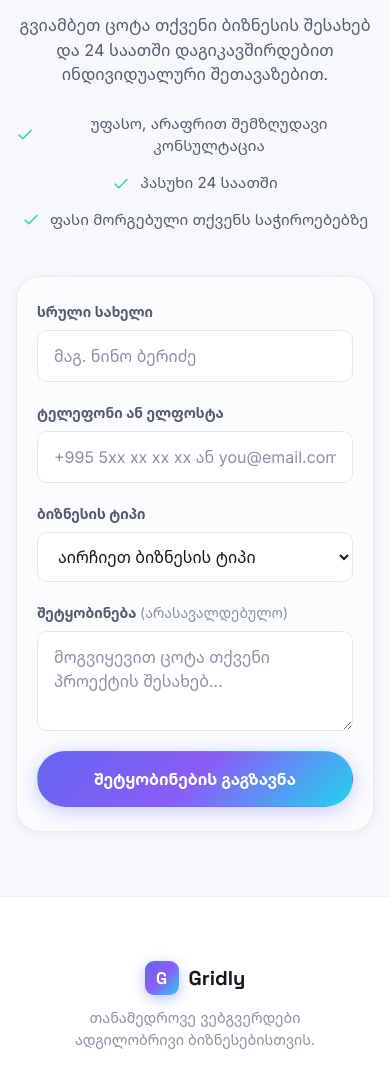
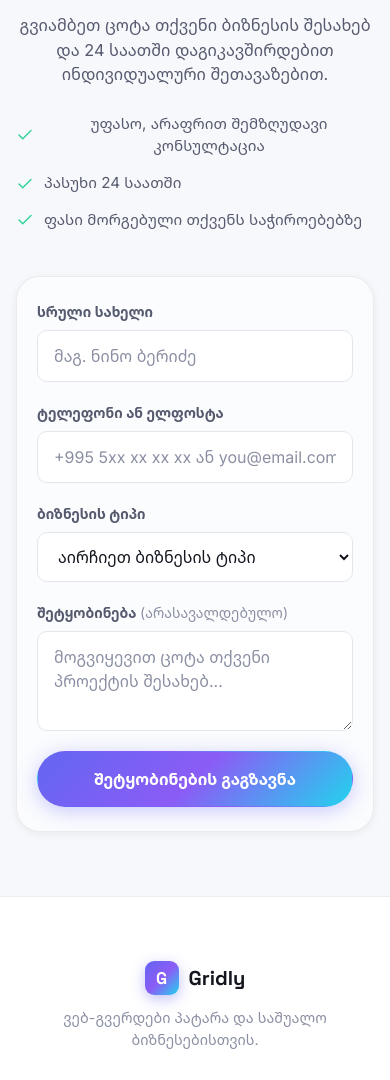
Before and after one commit to Tvaliashvili/Gridly, a plain HTML site: page index.html in a window 390 px wide. Shown: the part 8578-9658 px from the top of the page. Drawn offline with nearby package versions, Linux system fonts and the light colour scheme; no server answers.

Commit message:
Update footer tagline copy and align mobile contact checkmarks
Change footer tagline to target small/medium businesses (GE + EN, incl. PDF export), and left-align the contact-points checklist as a centered block on mobile so the checkmarks line up vertically.

```diff
--- a/index.html
+++ b/index.html
@@ -559,7 +559,7 @@
         <span class="logo-mark">G</span>
         <span class="logo-text">Gridly</span>
       </a>
-      <p data-i18n="footer.tagline">თანამედროვე ვებგვერდები ადგილობრივი ბიზნესებისთვის.</p>
+      <p data-i18n="footer.tagline">ვებ-გვერდები პატარა და საშუალო ბიზნესებისთვის.</p>
     </div>
 
     <div class="footer-links">
--- a/script.js
+++ b/script.js
@@ -150,7 +150,7 @@
       'form.error.name': 'გთხოვთ მიუთითოთ თქვენი სრული სახელი.',
       'form.error.contact': 'შეიყვანეთ სწორი ტელეფონის ნომერი ან ელფოსტა.',
       'form.error.business': 'გთხოვთ აირჩიოთ ბიზნესის ტიპი.',
-      'footer.tagline': 'თანამედროვე ვებგვერდები ადგილობრივი ბიზნესებისთვის.',
+      'footer.tagline': 'ვებ-გვერდები პატარა და საშუალო ბიზნესებისთვის.',
       'footer.navTitle': 'ნავიგაცია',
       'footer.contactTitle': 'დაგვიკავშირდით',
       'footer.copyright': 'ყველა უფლება დაცულია.',
@@ -288,7 +288,7 @@
       'form.error.name': 'Please enter your full name.',
       'form.error.contact': 'Enter a valid phone number or email.',
       'form.error.business': 'Please select your business type.',
-      'footer.tagline': 'Modern websites for local businesses.',
+      'footer.tagline': 'Websites for small and medium businesses.',
       'footer.navTitle': 'Navigate',
       'footer.contactTitle': 'Get in touch',
       'footer.copyright': 'All rights reserved.',
@@ -848,7 +848,7 @@
     doc.setFont('helvetica', 'normal');
     doc.setFontSize(11);
     doc.setTextColor(230, 230, 250);
-    doc.text('Modern websites for local businesses', marginX + 52, 76);
+    doc.text('Websites for small and medium businesses', marginX + 52, 76);
 
     doc.setFont('helvetica', 'bold');
     doc.setFontSize(13);
--- a/styles.css
+++ b/styles.css
@@ -1400,8 +1400,8 @@ section { padding: 100px 0; }
 
   /* ---- Contact: centered copy, full-width form ---- */
   .contact-copy { text-align: center; }
-  .contact-points { align-items: center; }
-  .contact-points li { justify-content: center; }
+  .contact-points { align-items: flex-start; width: fit-content; margin-inline: auto; }
+  .contact-points li { justify-content: flex-start; }
   .contact-form { padding: 24px 20px; }
   .form-row input,
   .form-row select,
```
